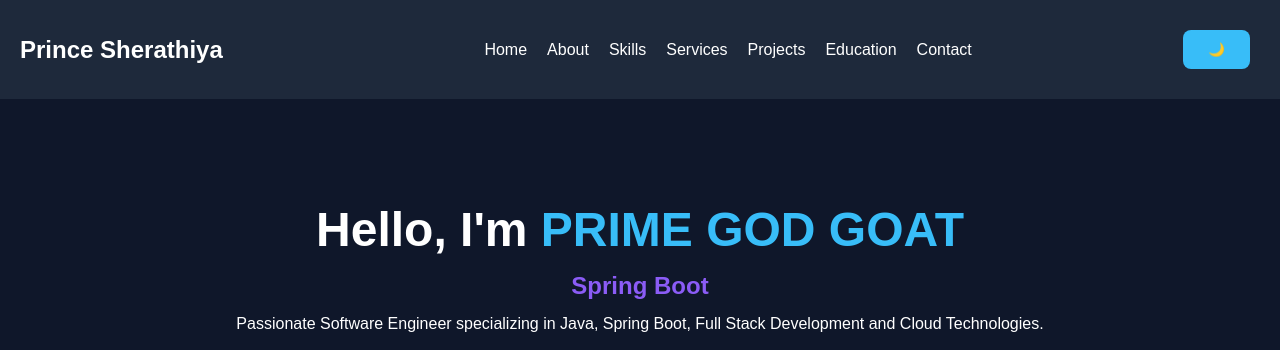
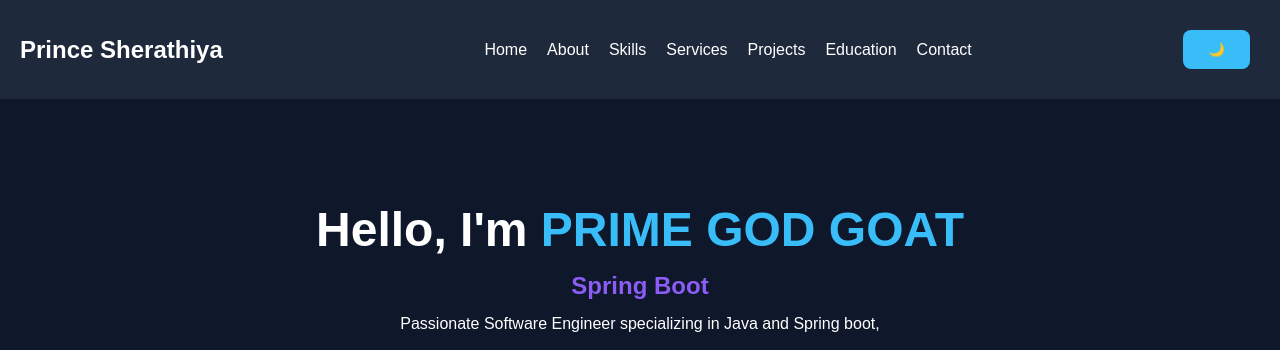
Before and after one commit to princesherathiya/web_portfolio, a plain HTML site: page index.html in a window 1280 px wide. Shown: the top 350 px of the page. Drawn offline with Linux system fonts and the light colour scheme.

Commit message:
Update description in index.html

```diff
--- a/index.html
+++ b/index.html
@@ -52,8 +52,7 @@
 
 <p>
 
-Passionate Software Engineer specializing in Java,
-Spring Boot, Full Stack Development and Cloud Technologies.
+Passionate Software Engineer specializing in Java and Spring boot,
 
 </p>
 
```
